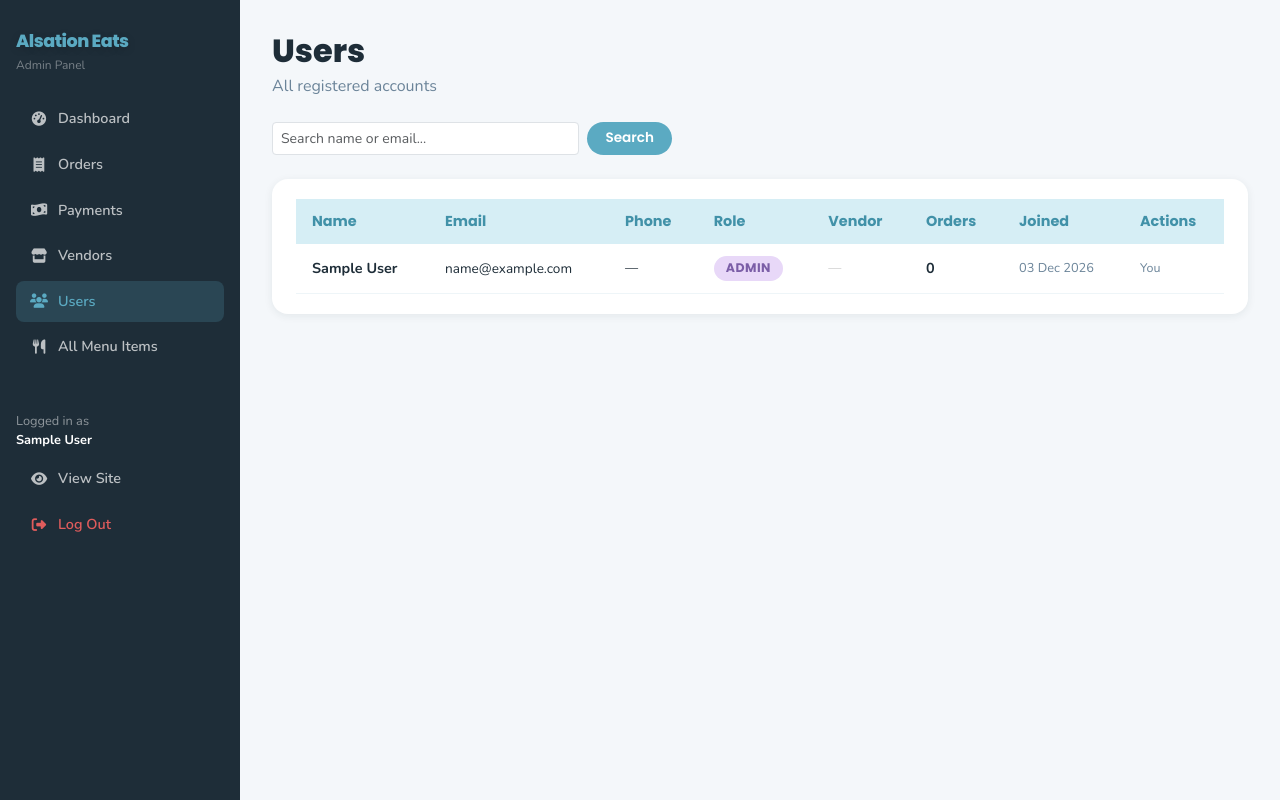
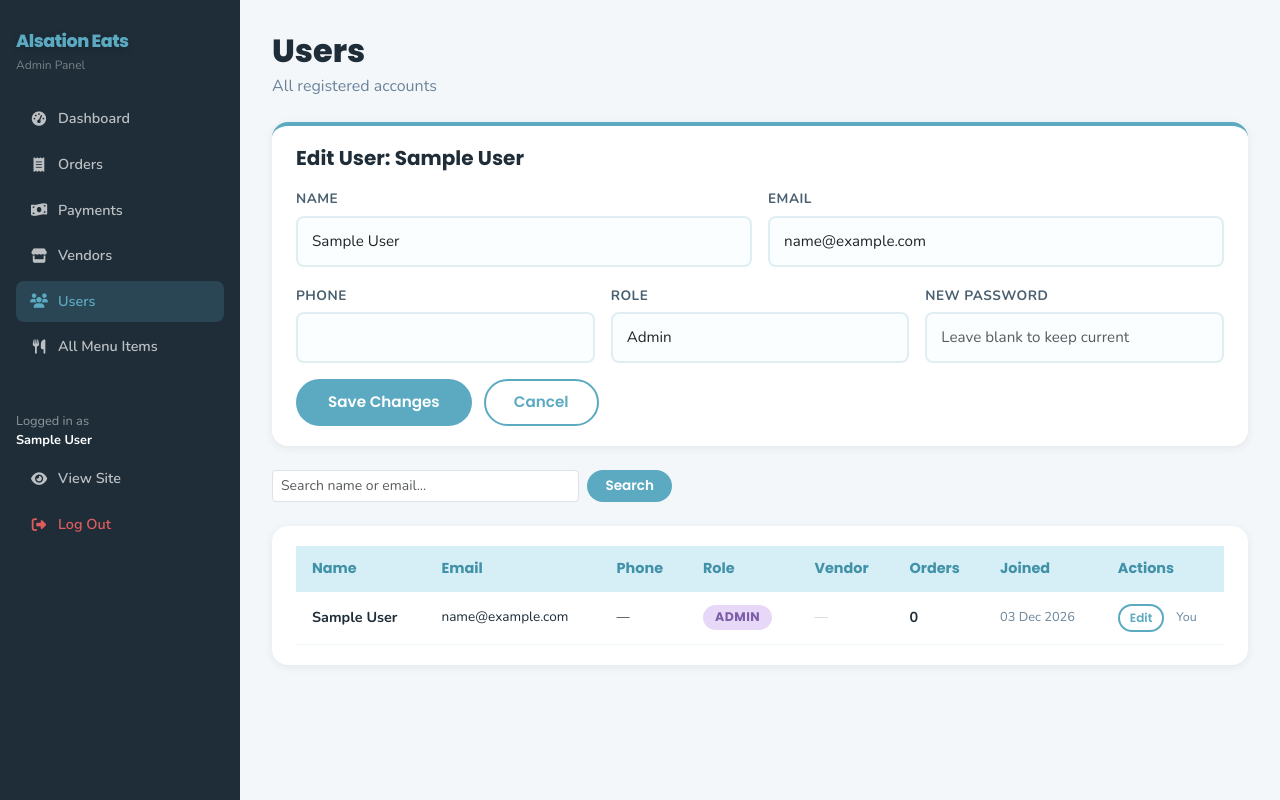
Before and after one commit to 1AnonyK/alsationeats, a PHP site: page /admin/users.php?edit=1 in a window 1280 px wide. Run offline with PHP 8.4, Linux system fonts and the light colour scheme; the visitor is signed in with stand-in values (Sample User, id 1); data that the repository does not hold is empty.

Commit message:
Add user editing functionality in users.php

```diff
--- a/admin/users.php
+++ b/admin/users.php
@@ -5,13 +5,32 @@ require_once __DIR__ . '/header.php';
 $db = db();
 $success = '';
 
-// Toggle admin / delete
 if ($_SERVER['REQUEST_METHOD'] === 'POST') {
     verifyCsrf();
     $action = $_POST['action'] ?? '';
     $uid    = (int)($_POST['user_id'] ?? 0);
 
-    if ($action === 'make_admin' && $uid && $uid !== currentUserId()) {
+    if ($action === 'edit' && $uid) {
+        $name  = trim($_POST['name'] ?? '');
+        $email = trim($_POST['email'] ?? '');
+        $phone = trim($_POST['phone'] ?? '');
+        $role  = $_POST['role'] ?? 'customer';
+        $pass  = $_POST['password'] ?? '';
+
+        if ($uid === currentUserId() && $role !== 'admin') {
+            $role = 'admin';
+        }
+
+        if ($pass) {
+            $hash = password_hash($pass, PASSWORD_BCRYPT);
+            $db->prepare("UPDATE users SET name=?, email=?, phone=?, role=?, password=? WHERE id=?")
+               ->execute([$name, $email, $phone, $role, $hash, $uid]);
+        } else {
+            $db->prepare("UPDATE users SET name=?, email=?, phone=?, role=? WHERE id=?")
+               ->execute([$name, $email, $phone, $role, $uid]);
+        }
+        $success = 'User updated successfully.';
+    } elseif ($action === 'make_admin' && $uid && $uid !== currentUserId()) {
         $db->prepare("UPDATE users SET role='admin' WHERE id=?")->execute([$uid]);
         $success = 'User promoted to admin.';
     } elseif ($action === 'remove_admin' && $uid && $uid !== currentUserId()) {
@@ -21,6 +40,13 @@ if ($_SERVER['REQUEST_METHOD'] === 'POST') {
         $db->prepare("DELETE FROM users WHERE id=?")->execute([$uid]);
         $success = 'User deleted.';
     }
+}
+
+$editUser = null;
+if (isset($_GET['edit'])) {
+    $eStmt = $db->prepare("SELECT * FROM users WHERE id = ?");
+    $eStmt->execute([(int)$_GET['edit']]);
+    $editUser = $eStmt->fetch();
 }
 
 $search  = trim($_GET['q'] ?? '');
@@ -39,6 +65,45 @@ $users = $stmt->fetchAll();
 <p style="color:#6B8499;margin-bottom:24px">All registered accounts</p>
 
 <?php if ($success): ?><div class="ae-alert ae-alert-success"><?= h($success) ?></div><?php endif; ?>
+
+<?php if ($editUser): ?>
+<div class="stat-card mb-4" style="border-top-color:var(--teal)">
+  <h5 style="font-family:'Poppins',sans-serif;font-weight:700;margin-bottom:16px">Edit User: <?= h($editUser['name']) ?></h5>
+  <form method="POST" class="ae-form row g-3">
+    <input type="hidden" name="csrf" value="<?= csrfToken() ?>">
+    <input type="hidden" name="action" value="edit">
+    <input type="hidden" name="user_id" value="<?= $editUser['id'] ?>">
+
+    <div class="col-md-6">
+      <label class="form-label">Name</label>
+      <input type="text" name="name" class="form-control" value="<?= h($editUser['name']) ?>" required>
+    </div>
+    <div class="col-md-6">
+      <label class="form-label">Email</label>
+      <input type="email" name="email" class="form-control" value="<?= h($editUser['email']) ?>" required>
+    </div>
+    <div class="col-md-4">
+      <label class="form-label">Phone</label>
+      <input type="text" name="phone" class="form-control" value="<?= h($editUser['phone']) ?>">
+    </div>
+    <div class="col-md-4">
+      <label class="form-label">Role</label>
+      <select name="role" class="form-select">
+        <option value="customer" <?= $editUser['role']==='customer'?'selected':'' ?>>Customer</option>
+        <option value="admin" <?= $editUser['role']==='admin'?'selected':'' ?>>Admin</option>
+      </select>
+    </div>
+    <div class="col-md-4">
+      <label class="form-label">New Password</label>
+      <input type="password" name="password" class="form-control" placeholder="Leave blank to keep current">
+    </div>
+    <div class="col-12 mt-3">
+      <button type="submit" class="btn-teal">Save Changes</button>
+      <a href="/admin/users.php" class="btn-outline-teal ms-2">Cancel</a>
+    </div>
+  </form>
+</div>
+<?php endif; ?>
 
 <form class="d-flex gap-2 mb-4" method="GET" style="max-width:400px">
   <input type="text" name="q" class="form-control form-control-sm" placeholder="Search name or email..." value="<?= h($search) ?>">
@@ -71,7 +136,8 @@ $users = $stmt->fetchAll();
         <td style="font-weight:700"><?= $u['order_count'] ?></td>
         <td style="font-size:.8rem;color:#6B8499"><?= date('d M Y',strtotime($u['created_at'])) ?></td>
         <td>
-          <div class="d-flex gap-1">
+          <div class="d-flex gap-1 align-items-center">
+            <a href="?edit=<?= $u['id'] ?>" class="btn-outline-teal" style="padding:3px 10px;font-size:.75rem;text-decoration:none;">Edit</a>
             <?php if ($u['id'] !== currentUserId()): ?>
             <form method="POST" style="margin:0">
               <input type="hidden" name="csrf"    value="<?= csrfToken() ?>">
@@ -85,12 +151,12 @@ $users = $stmt->fetchAll();
               <input type="hidden" name="csrf"    value="<?= csrfToken() ?>">
               <input type="hidden" name="user_id" value="<?= $u['id'] ?>">
               <button name="action" value="delete" type="submit"
-                      style="background:none;border:none;color:var(--danger);cursor:pointer">
+                      style="background:none;border:none;color:var(--danger);cursor:pointer;padding:3px 10px">
                 <i class="fa-solid fa-trash"></i>
               </button>
             </form>
             <?php else: ?>
-            <span style="font-size:.78rem;color:#6B8499">You</span>
+            <span style="font-size:.78rem;color:#6B8499;margin-left:8px;">You</span>
             <?php endif; ?>
           </div>
         </td>
```
